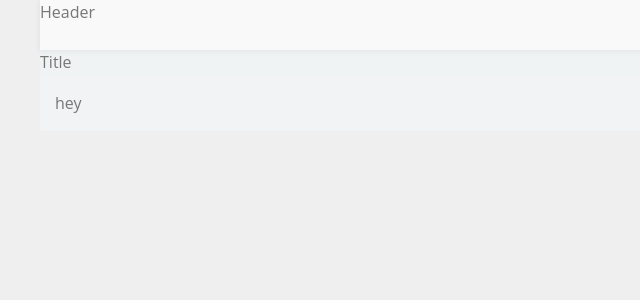
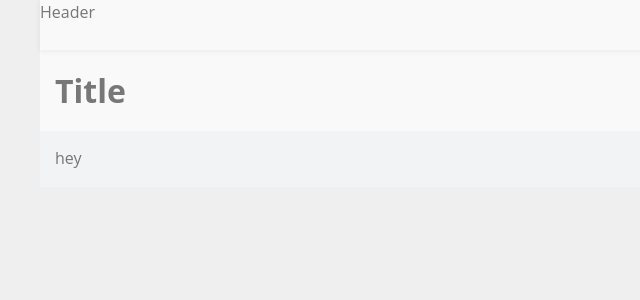
Before and after one commit to twillyzc/cookietie, a React (Create React App) app: page / in a window 1280 px wide. Shown: the top 300 px of the page, without its empty margins (0-640 px from the left). Built offline with nearby package versions, Linux system fonts and the light colour scheme.

Commit message:
Title component

```diff
--- a/src/components/Title/Title.styles.ts
+++ b/src/components/Title/Title.styles.ts
@@ -1,5 +1,7 @@
 import styled from 'styled-components';
 
-export const Title = styled.div`
+export const Container = styled.div`
   grid-area: title;
+  background-color: #f9f9f9;
+  padding: 1.5rem;
 `;
```
Also changed, not shown: src/components/Title/Title.tsx (+6 -3 lines).
